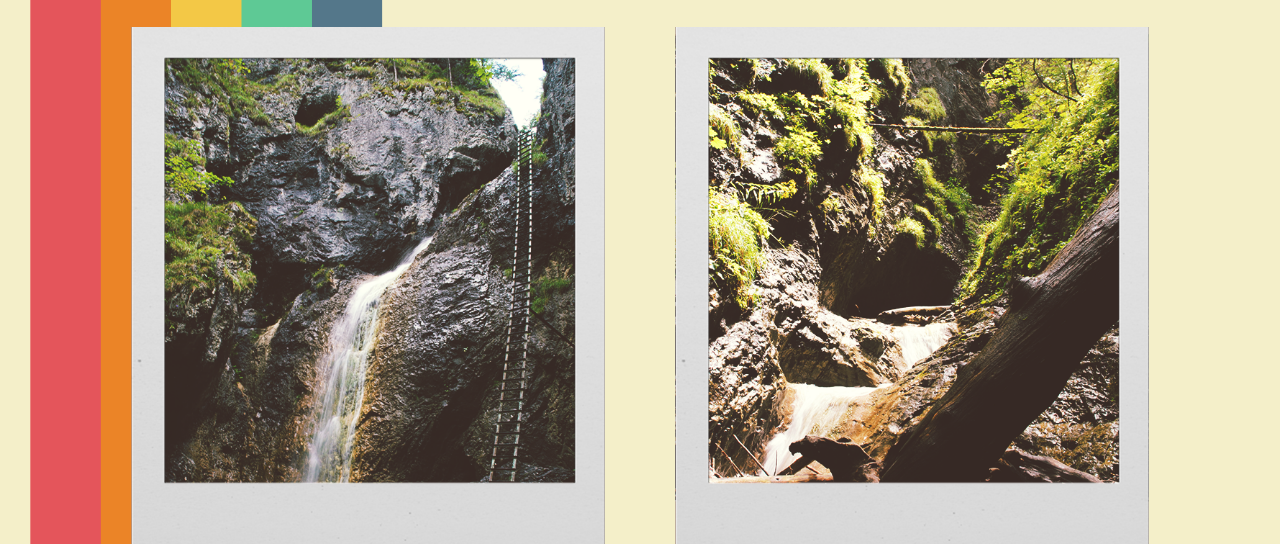
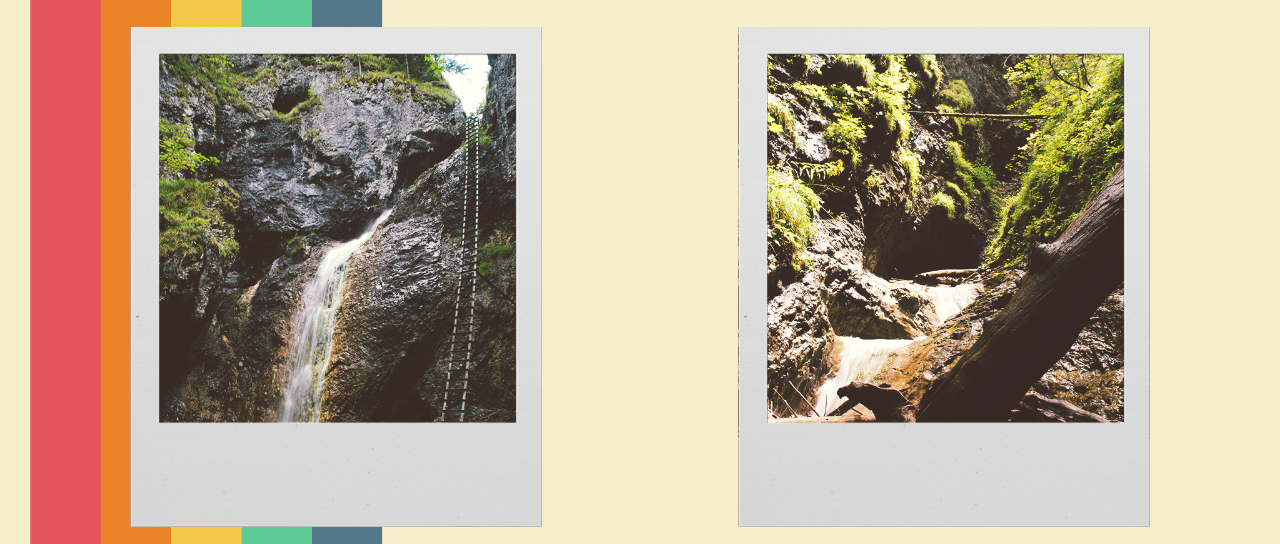
Before and after one commit to Dewyydd/raaaaaaaaaaah, a plain HTML site: page galeria.html in a window 1280 px wide. Shown: the part 200-744 px from the top of the page. Drawn offline with nearby package versions, Linux system fonts and the light colour scheme.

Commit message:
Add files via upload

```diff
--- a/style.css
+++ b/style.css
@@ -44,7 +44,7 @@ main {
     margin: auto;
     margin-top: 30px;
     margin-bottom: 50px;
-    width: 85%;
+    width: 95%;
 }
 
 .focim {
@@ -281,6 +281,8 @@ th {
 
 .galeriasorok {
     margin-bottom: 50px;
+    margin-left: 0px;
+    margin-right: 0px;
 }
 
 figure {
@@ -289,8 +291,8 @@ figure {
 }
 
 figure>img {
-    min-width: 300px;
-    height: auto;
+    min-width: 250px;
+    max-height: 500px;
     text-align: center;
     margin-bottom: 20px;
 }
```
